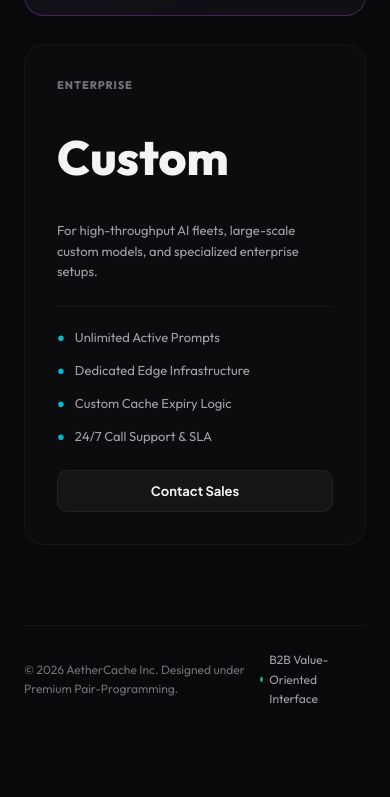
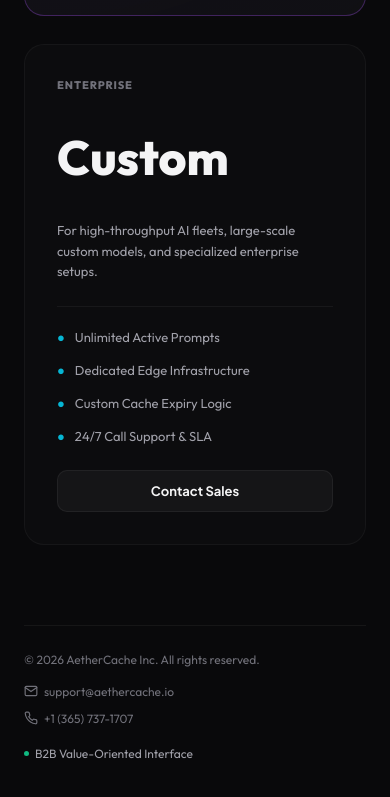
Before and after one commit to anmtal/AertherCache, a website: page index.html in a window 390 px wide. Shown: the part 6657-7454 px from the top of the page. Before the commit the page ends 7405 px from the top, so only its background shows below. Drawn offline with nearby package versions, Linux system fonts and the light colour scheme.

Commit message:
feat: add professional B2B contact details (email & Canadian phone number) with premium responsive styles to the footer

```diff
--- a/index.html
+++ b/index.html
@@ -555,7 +555,19 @@
 
         <!-- Footer -->
         <footer class="app-footer">
-            <p>&copy; 2026 AetherCache Inc. Designed under Premium Pair-Programming.</p>
+            <div class="footer-left">
+                <p>&copy; 2026 AetherCache Inc. All rights reserved.</p>
+                <div class="footer-contact">
+                    <a href="mailto:support@aethercache.io" class="footer-contact-item">
+                        <svg class="contact-icon" viewBox="0 0 24 24" fill="none" stroke="currentColor" stroke-width="2" stroke-linecap="round" stroke-linejoin="round"><path d="M4 4h16c1.1 0 2 .9 2 2v12c0 1.1-.9 2-2 2H4c-1.1 0-2-.9-2-2V6c0-1.1.9-2 2-2z"/><polyline points="22,6 12,13 2,6"/></svg>
+                        support@aethercache.io
+                    </a>
+                    <a href="tel:+13657371707" class="footer-contact-item">
+                        <svg class="contact-icon" viewBox="0 0 24 24" fill="none" stroke="currentColor" stroke-width="2" stroke-linecap="round" stroke-linejoin="round"><path d="M22 16.92v3a2 2 0 0 1-2.18 2 19.79 19.79 0 0 1-8.63-3.07 19.5 19.5 0 0 1-6-6 19.79 19.79 0 0 1-3.07-8.67A2 2 0 0 1 4.11 2h3a2 2 0 0 1 2 1.72 12.84 12.84 0 0 0 .7 2.81 2 2 0 0 1-.45 2.11L8.09 9.91a16 16 0 0 0 6 6l1.27-1.27a2 2 0 0 1 2.11-.45 12.84 12.84 0 0 0 2.81.7A2 2 0 0 1 22 16.92z"/></svg>
+                        +1 (365) 737-1707
+                    </a>
+                </div>
+            </div>
             <div class="footer-links">
                 <span class="status-indicator-footer"><span class="dot bg-emerald"></span> B2B Value-Oriented Interface</span>
             </div>
--- a/styles.css
+++ b/styles.css
@@ -1097,6 +1097,39 @@ input:checked + .slider-toggle::before {
     color: var(--text-muted);
 }
 
+.footer-left {
+    display: flex;
+    flex-direction: column;
+    gap: 8px;
+}
+
+.footer-contact {
+    display: flex;
+    align-items: center;
+    gap: 20px;
+    margin-top: 4px;
+}
+
+.footer-contact-item {
+    display: flex;
+    align-items: center;
+    gap: 6px;
+    color: var(--text-muted);
+    text-decoration: none;
+    transition: color 0.2s ease, text-shadow 0.2s ease;
+}
+
+.footer-contact-item:hover {
+    color: var(--color-cyan);
+    text-shadow: 0 0 8px rgba(34, 211, 238, 0.4);
+}
+
+.contact-icon {
+    width: 14px;
+    height: 14px;
+    stroke-width: 2px;
+}
+
 .status-indicator-footer {
     display: flex;
     align-items: center;
@@ -1120,6 +1153,19 @@ input:checked + .slider-toggle::before {
 
     .hero-title {
         font-size: 32px;
+    }
+
+    .app-footer {
+        flex-direction: column;
+        gap: 16px;
+        align-items: flex-start;
+        padding-bottom: 24px;
+    }
+
+    .footer-contact {
+        flex-direction: column;
+        align-items: flex-start;
+        gap: 8px;
     }
 }
 
```
